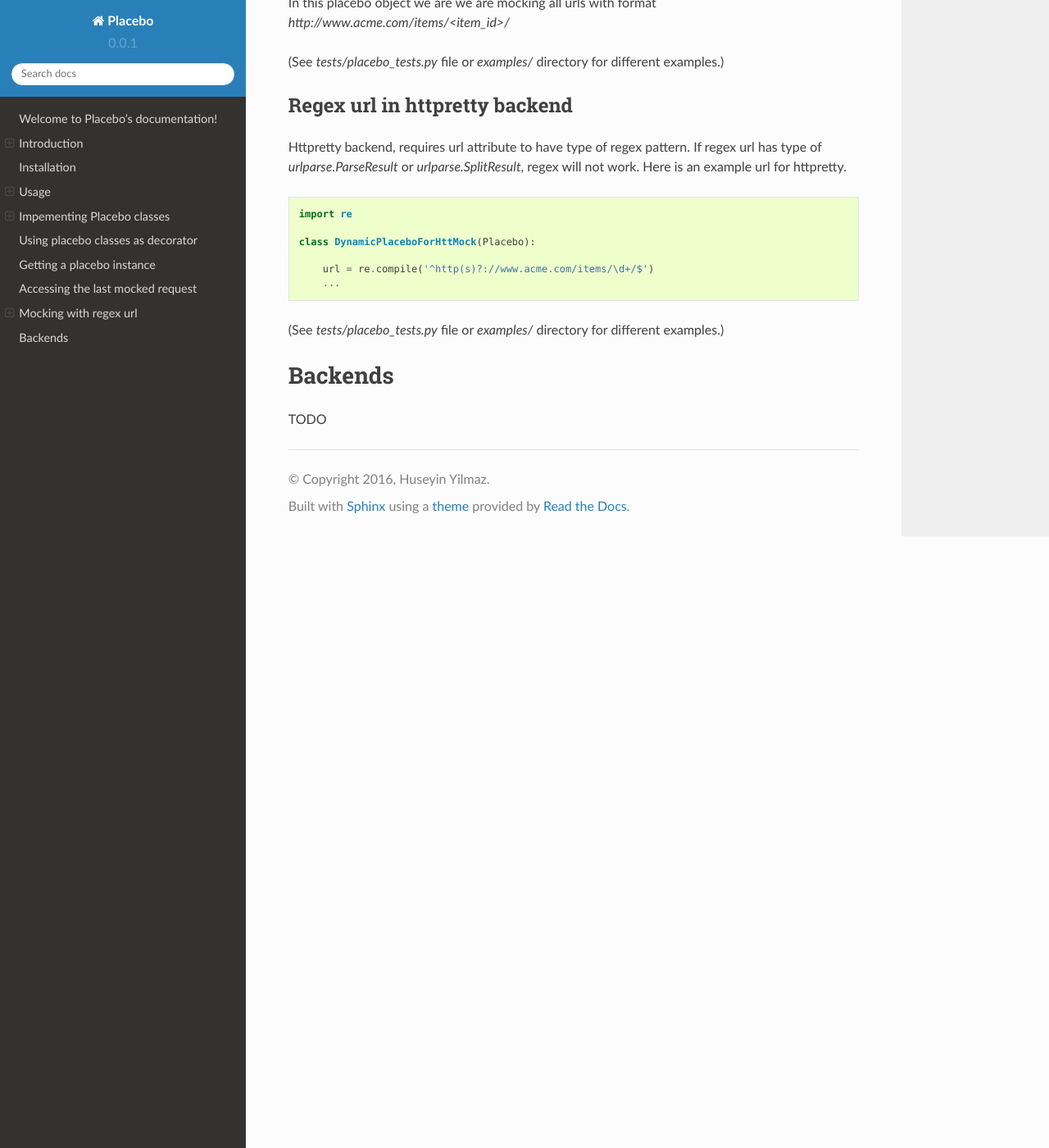
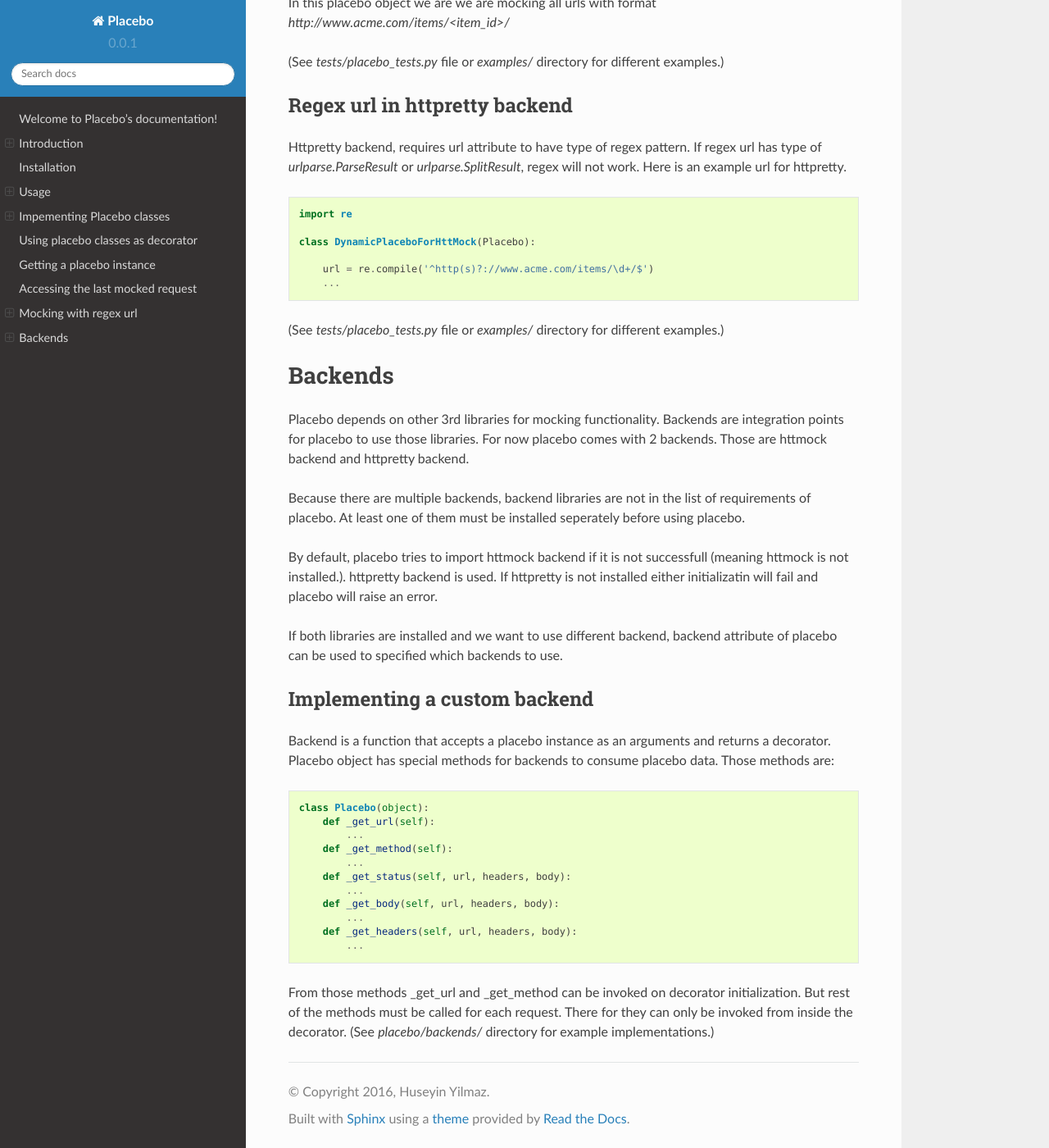
Before and after one commit to huseyinyilmaz/placebo, a Sphinx documentation site: the page built from doc/index.rst, in a window 1280 px wide and 1400 px high, scrolled down 10279 px. Shown: the whole window at 82% size. Built offline with Sphinx 7.4.7 and the Read the Docs theme 2.0.0, drawn with Linux system fonts in a browser that asks for light colours.

Commit message:
Add backends section.

```diff
--- a/doc/index.rst
+++ b/doc/index.rst
@@ -504,4 +504,31 @@ Httpretty backend, requires url attribute to have type of regex pattern. If rege
 Backends
 ========
 
-TODO
+Placebo depends on other 3rd libraries for mocking functionality. Backends are integration points for placebo to use those libraries. For now placebo comes with 2 backends. Those are httmock backend and httpretty backend.
+
+Because there are multiple backends, backend libraries are not in the list of requirements of placebo. At least one of them must be installed seperately before using placebo.
+
+By default, placebo tries to import httmock backend if it is not successfull (meaning httmock is not installed.). httpretty backend is used. If httpretty is not installed either initializatin will fail and placebo will raise an error.
+
+If both libraries are installed and we want to use different backend, backend attribute of placebo can be used to specified which backends to use.
+
+Implementing a custom backend
+-----------------------------
+
+Backend is a function that accepts a placebo instance as an arguments and returns a decorator. Placebo object has special methods for backends to consume placebo data. Those methods are:
+
+.. code-block:: python
+
+   class Placebo(object):
+       def _get_url(self):
+           ...
+       def _get_method(self):
+           ...
+       def _get_status(self, url, headers, body):
+           ...
+       def _get_body(self, url, headers, body):
+           ...
+       def _get_headers(self, url, headers, body):
+           ...
+
+From those methods _get_url and _get_method can be invoked on decorator initialization. But rest of the methods must be called for each request. There for they can only be invoked from inside the decorator. (See `placebo/backends/` directory for example implementations.)
```
